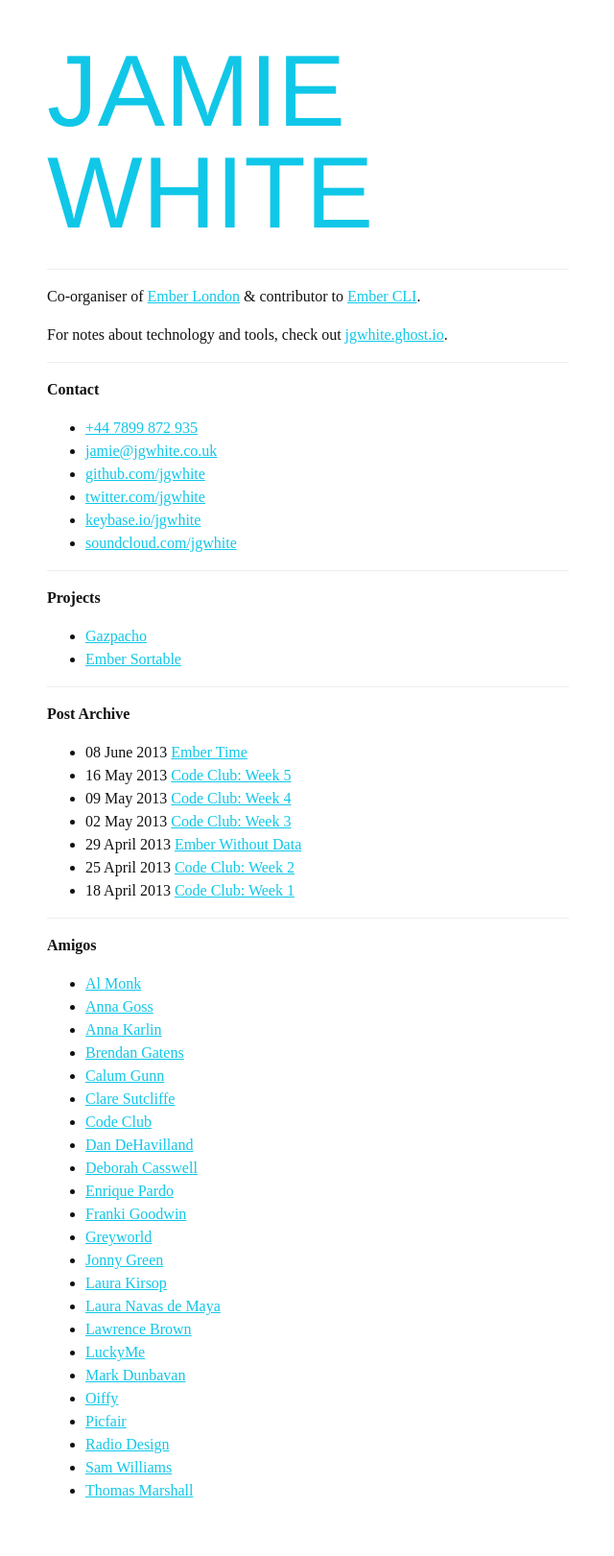
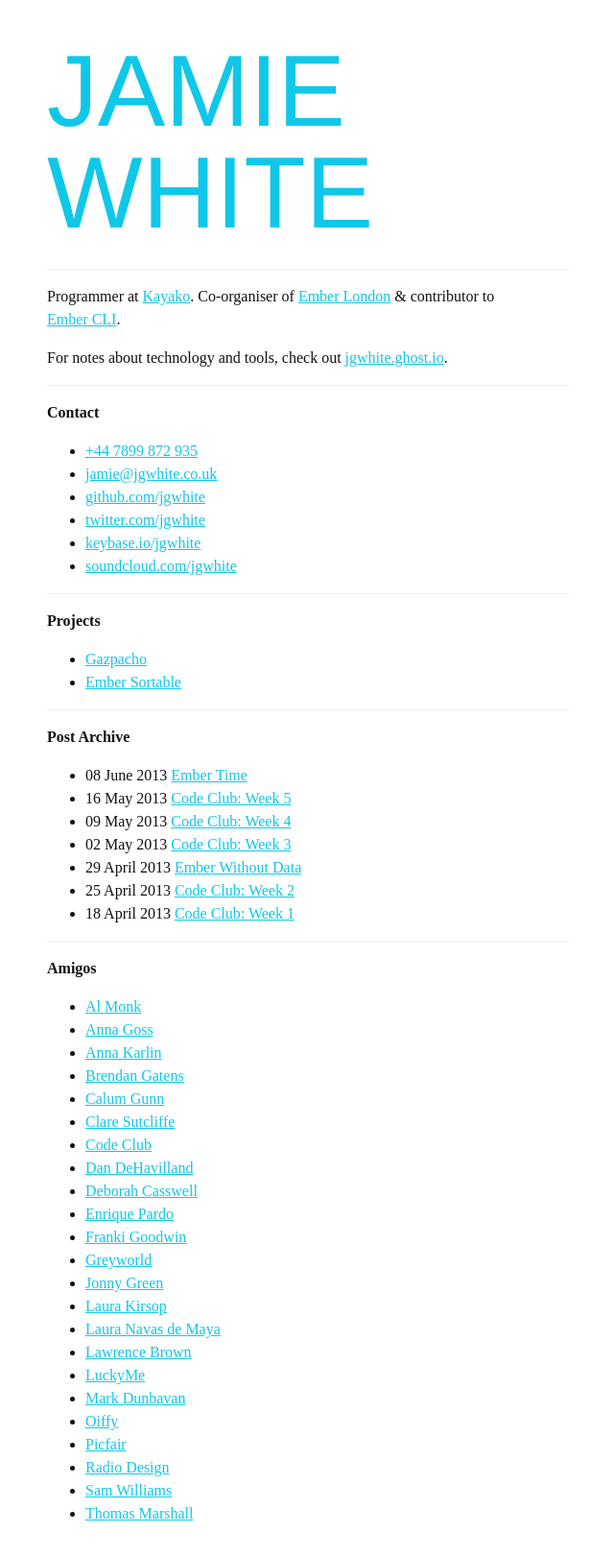
Before and after one commit to jgwhite/jgwhite.github.io, a Jekyll site: the page built from index.md, in a window 1280 px wide. Shown: the whole page at 96% size, without its empty margins (319-959 px from the left). Built offline with Jekyll 4.4.1, drawn with Linux system fonts in a browser that asks for light colours; some web fonts are replaced; before the commit the page ends 1597 px from its top, so only the background shows below that.

Commit message:
Add Kayako

```diff
--- a/index.md
+++ b/index.md
@@ -7,7 +7,7 @@
 
 ---
 
-Co-organiser of [Ember London](http://emberlondon.com) &amp; contributor to [Ember CLI](http://ember-cli.com).
+Programmer at [Kayako](kayako.com). Co-organiser of [Ember London](http://emberlondon.com) &amp; contributor to [Ember CLI](http://ember-cli.com).
 
 For notes about technology and tools, check out [jgwhite.ghost.io](https://jgwhite.ghost.io).
 
```
